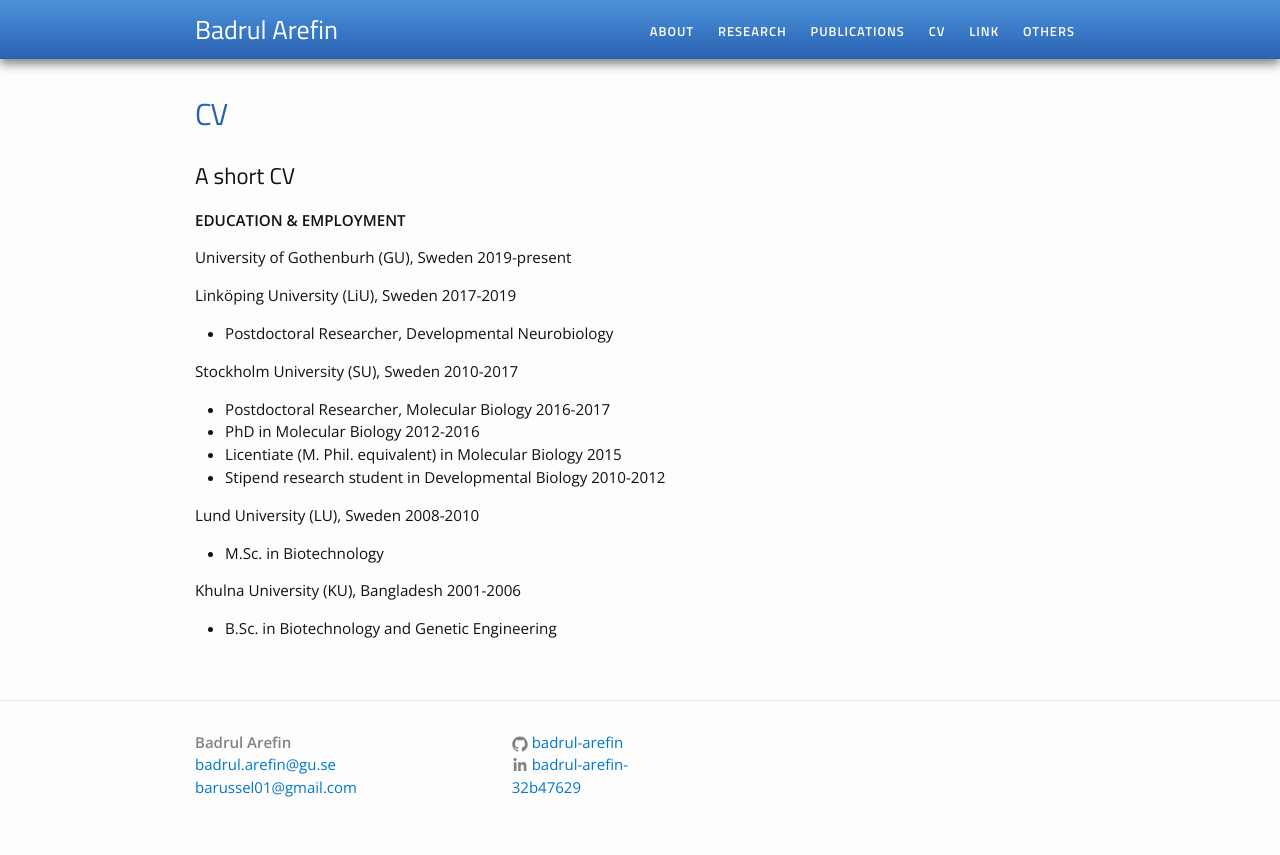
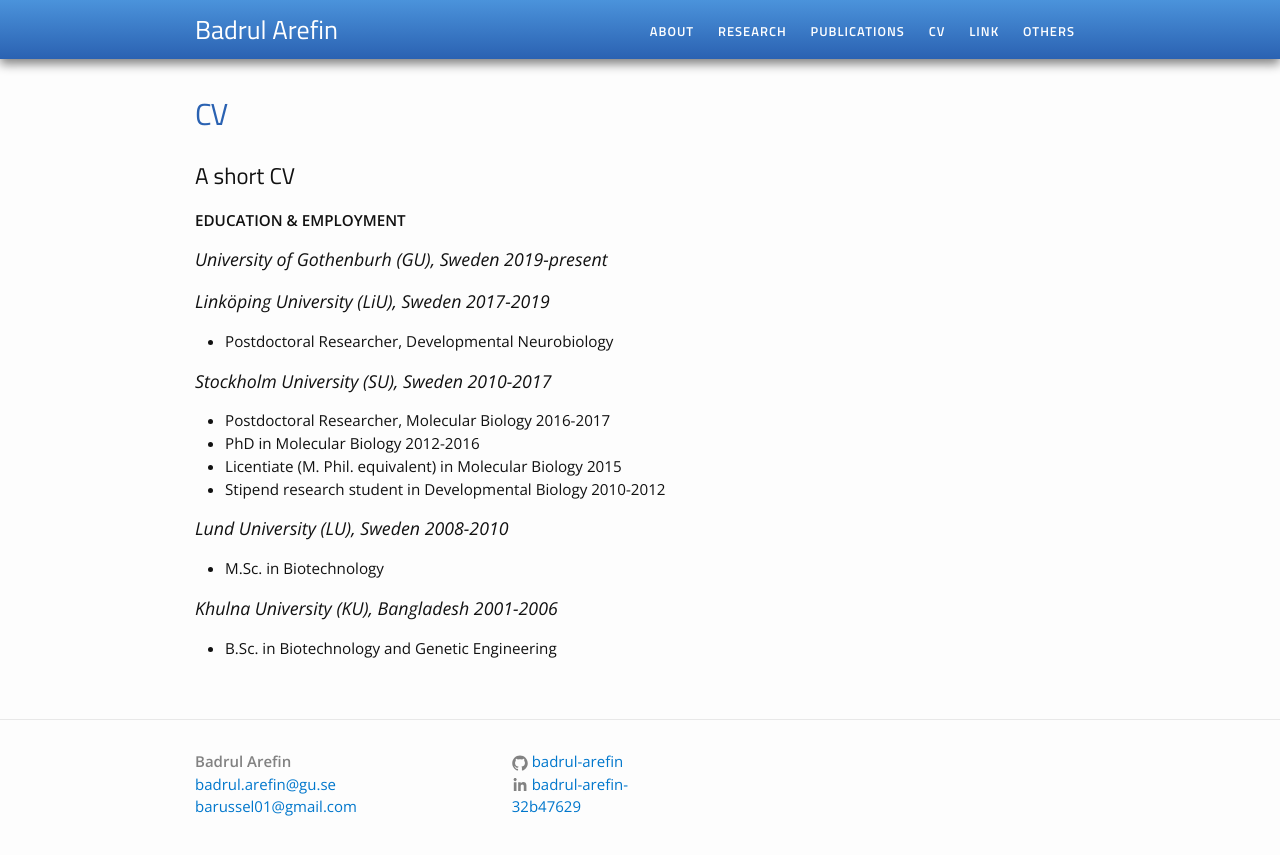
Before and after one commit to Badrul-Arefin/badrul-arefin.github.io, a Jekyll site: the page built from cv.md, in a window 1280 px wide. Shown: the top 855 px of the page. Built offline with Jekyll 4.4.1, drawn with Linux system fonts in a browser that asks for light colours.

Commit message:
Update cv.md

```diff
--- a/cv.md
+++ b/cv.md
@@ -7,19 +7,19 @@ permalink: /cv/
 
 **EDUCATION & EMPLOYMENT**
 
-University of Gothenburh (GU), Sweden						2019-present
+### University of Gothenburh (GU), Sweden					2019-present
 
-Linköping University (LiU), Sweden						2017-2019
+### Linköping University (LiU), Sweden						2017-2019
 - Postdoctoral Researcher, Developmental Neurobiology
 
-Stockholm University (SU), Sweden						2010-2017
+### Stockholm University (SU), Sweden						2010-2017
 - Postdoctoral Researcher, Molecular Biology					2016-2017
 - PhD in Molecular Biology							2012-2016
 - Licentiate (M. Phil. equivalent) in Molecular Biology				2015
 - Stipend research student in Developmental Biology				2010-2012
 
-Lund University (LU), Sweden							2008-2010
+### Lund University (LU), Sweden						2008-2010
 - M.Sc. in Biotechnology
 
-Khulna University (KU), Bangladesh						2001-2006
+### Khulna University (KU), Bangladesh						2001-2006
 - B.Sc. in Biotechnology and Genetic Engineering
```
